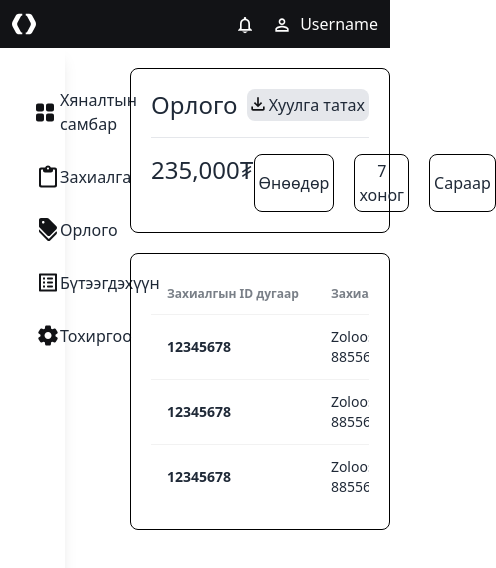
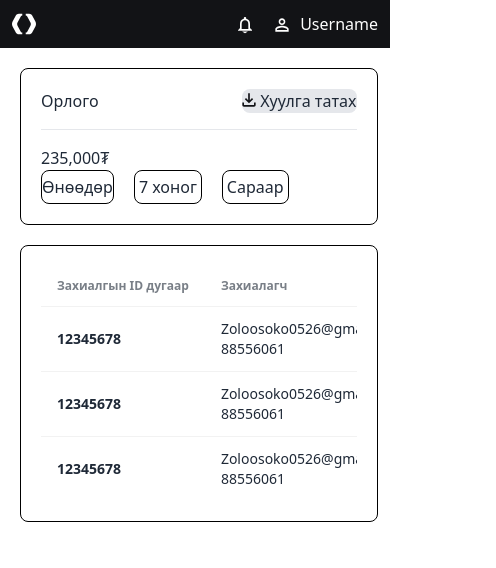
Before and after one commit to Dulguunba/travel-team-project, a Next.js app: page /admin/income in a window 390 px wide. Shown: the top 568 px of the page, 496 px wide, since content can reach past the window. Built offline with nearby package versions, Linux system fonts and the light colour scheme.

Commit message:
reponsev admin dashboard

```diff
--- a/src/components/admin/AdminDashbourd.tsx
+++ b/src/components/admin/AdminDashbourd.tsx
@@ -4,6 +4,7 @@ import { Bagaih } from "../icons2/product/Bagaih";
 import { Ordericon } from "../icons2/Ordericon";
 import { instance } from "../utilities/TravelUtility";
 import { Leftbar } from "./Leftbar";
+import { HomeIcon } from "../icons2/HomeIcon";
 
 type dashboardData = {
   name: String;
@@ -53,24 +54,36 @@ export const AdminDashbourd = () => {
     <div>
       <Navbar />
       <div className="flex">
-        <Leftbar />
+        <div>
+          <div className="hidden lg:block">
+            <Leftbar />
+          </div>
+          <div className="sm:flex p-2 bg-gray-100 h-full group hover:flex">
+            <div className="group-hover:hidden">
+              <HomeIcon />
+            </div>
+            <div className="group-hover:block hidden absolute bg-white">
+              <Leftbar />
+            </div>
+          </div>
+        </div>
         <div className="bg-gray-200 w-full p-8">
           <div className=" flex gap-10">
-            <div className=" rounded-lg p-3 border-none bg-white row-span-1 w-7/12 h-30">
+            <div className=" rounded-lg p-3 border-none bg-white row-span-1 w-7/12 h-30 min-[350px]:w-full max-[640px]:w-full">
               <h2 className=" flex">
                 <Ordericon /> Захиалга
               </h2>
               <h1 className=" text-2xl font-bold">58</h1>
               <p className=" text-[]">Өнөөдөр</p>
             </div>
-            <div className=" rounded-lg p-3 border-none bg-white row-span-1 w-5/12 h-30">
+            <div className=" rounded-lg p-3 border-none bg-white row-span-1 w-5/12 h-30 min-[350px]:w-full max-[640px]:full">
               <h1 className=" text-2xl font-bold">235,000₮</h1>
               <p className=" text-[]">Өнөөдөр</p>
             </div>
           </div>
           {/* Borluulalt */}
-          <div className="flex w-full mt-5 gap-10">
-            <div className=" rounded-lg p-3 border-none bg-white w-7/12">
+          <div className="flex w-full mt-5 gap-10 sm:flex-col lg:flex-row min-[350px]:flex-col">
+            <div className=" rounded-lg p-3 border-none bg-white w-7/12 min-[350px]:w-full">
               <div className=" flex justify-between mb-3">
                 <h1 className=" text-xl">Шилдэг бүтээгдэхүүн</h1>
                 <Bagaih />
@@ -122,7 +135,7 @@ export const AdminDashbourd = () => {
                 </table>
               </div>
             </div>
-            <div className=" w-5/12">
+            <div className=" w-5/12 min-[350px]:w-full">
               <div className=" rounded-lg p-3 border-none bg-white row-span-2">
                 <div className=" flex justify-between mb-3">
                   <h1 className=" text-xl">Борлуулалт</h1>
--- a/src/components/admin/Leftbar.tsx
+++ b/src/components/admin/Leftbar.tsx
@@ -7,7 +7,9 @@ import { AdminProduct } from "../icons/adminicons/AdminProduct";
 
 export const Leftbar = () => {
   return (
-    <div className="w-1/6 min-h-screen h-full py-10 flex flex-col gap-7 justify-start bg-white shadow-lg">
+    <div
+      className={`w-1/6 min-h-screen h-full py-10 flex flex-col gap-7 justify-start`}
+    >
       <a
         className="flex gap-2 w-full items-center pl-5"
         href="/admin/Dashboard"
@@ -26,13 +28,13 @@ export const Leftbar = () => {
         </div>
         <h1>Захиалга</h1>
       </a>
-      <a className="flex gap-2 w-full items-center pl-5" href="/admin/Income">
+      <a className="flex gap-2 w-full items-center pl-5 " href="/admin/Income">
         <div className="w-1/6 px-4">
           <AdminRevenue />
         </div>
         <h1>Орлого</h1>
       </a>
-      <a className="flex gap-2 w-full items-center pl-5" href="/admin/Product">
+      <a className="flex gap-2 w-full items-center pl-5 " href="/admin/Product">
         <div className="w-1/6 px-4">
           <AdminProduct />
         </div>
--- a/src/components/admin/income/Income.tsx
+++ b/src/components/admin/income/Income.tsx
@@ -2,6 +2,7 @@ import { Leftbar } from "@/components/admin/Leftbar";
 import { PrintIcon } from "@/components/icons2/PrintIcon";
 import React, { useState } from "react";
 import { Navbar } from "../nav/Navbar";
+import { HomeIcon } from "@/components/icons2/HomeIcon";
 
 type income = {
   id: String;
@@ -37,15 +38,22 @@ export const Income = () => {
   ]);
   return (
     <div>
-      <Navbar />
+      <div className=" min-[350px]:w-full max-[639px]:w-full">
+        <Navbar />
+      </div>
       <div className="flex">
-        <Leftbar />
-        <div className=" w-full my-5">
-          <div className=" flex justify-center w-full mb-5">
-            <div className="w-8/12 border border-black rounded-lg p-5">
+        <div>
+          <div className="hidden sm:block">
+            <Leftbar />
+          </div>
+          <div className=" w-5">{/* <Leftbar /> */}</div>
+        </div>
+        <div className="w-full my-5">
+          <div className=" flex sm:justify-center w-full mb-5">
+            <div className="w-11/12 border border-black rounded-lg sm:w-8/12  p-5">
               <div className=" flex justify-between mb-4  ">
-                <h1 className=" text-2xl font-medium">Орлого</h1>
-                <button className="flex gap-1 bg-gray-200 rounded-lg p-1">
+                <h1 className=" sm:text-2xl font-medium">Орлого</h1>
+                <button className="flex gap-1 bg-gray-200 rounded-lg sm:p-1">
                   <div className=" mt-1">
                     <PrintIcon />
                   </div>
@@ -53,12 +61,12 @@ export const Income = () => {
                 </button>
               </div>
               <hr />
-              <div className="flex justify-between mt-4">
+              <div className="flex flex-col sm:flex-row justify-between mt-4">
                 <div>
-                  <h1 className=" text-2xl font-medium">235,000₮</h1>
+                  <h1 className=" sm:text-2xl font-medium">235,000₮</h1>
                 </div>
                 <div className=" flex gap-5">
-                  <button className="border border-black rounded-lg p-1 hover:bg-[#18BA51] hover:border-none hover:text-white">
+                  <button className="border border-black rounded-lg lg:p-1 hover:bg-[#18BA51] hover:border-none hover:text-white">
                     Өнөөдөр
                   </button>
                   <button className="border border-black rounded-lg p-1 hover:bg-[#18BA51] hover:border-none hover:text-white">
@@ -71,11 +79,10 @@ export const Income = () => {
               </div>
             </div>
           </div>
-          <div className=" flex justify-center">
-            <div className="w-8/12 border border-black rounded-lg p-5">
-              <div className="overflow-x-auto">
+          <div className=" flex sm:justify-center">
+            <div className=" sm:w-8/12 border border-black w-11/12 rounded-lg p-5">
+              <div className="overflow-x-auto group-hover:hidden">
                 <table className="table">
-                  {/* head */}
                   <thead>
                     <tr>
                       <th>Захиалгын ID дугаар</th>
--- a/src/components/admin/nav/Navbar.tsx
+++ b/src/components/admin/nav/Navbar.tsx
@@ -5,7 +5,7 @@ import { Profileicon } from "@/components/icons2/Profileicon";
 
 export const Navbar = () => {
   return (
-    <div className=" bg-[#121316] flex justify-between p-3">
+    <div className=" bg-[#121316] flex justify-between p-3 min-[350px]:w-full max-[639px]:full">
       <Pineconelogoicon />
       <div className="flex gap-5">
         <div className="mt-1">
```
Also changed, not shown: 1 other file (tests, documents, lock files or other folders).
